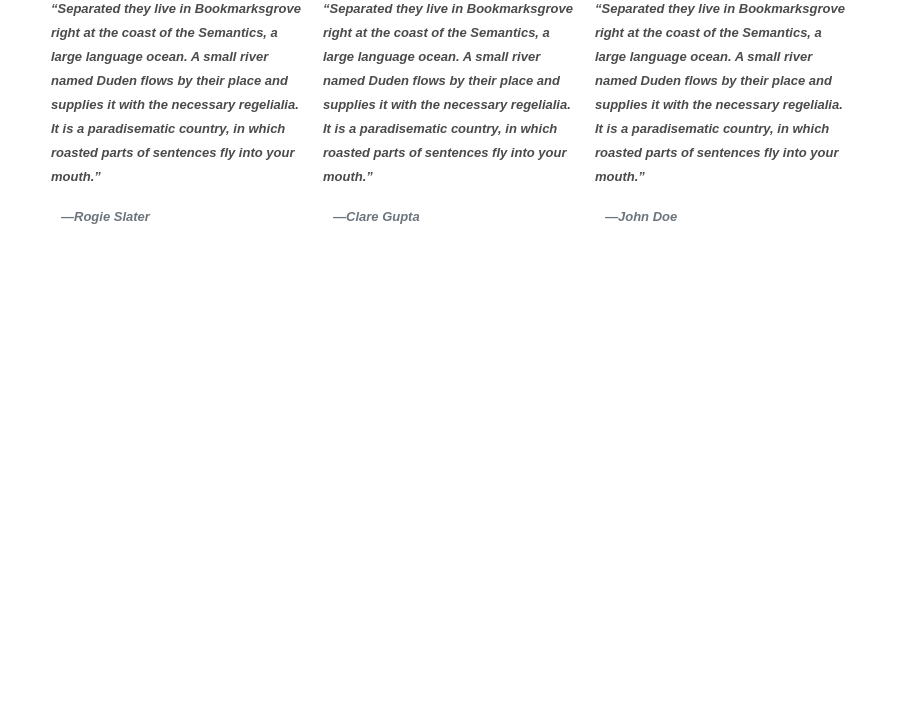
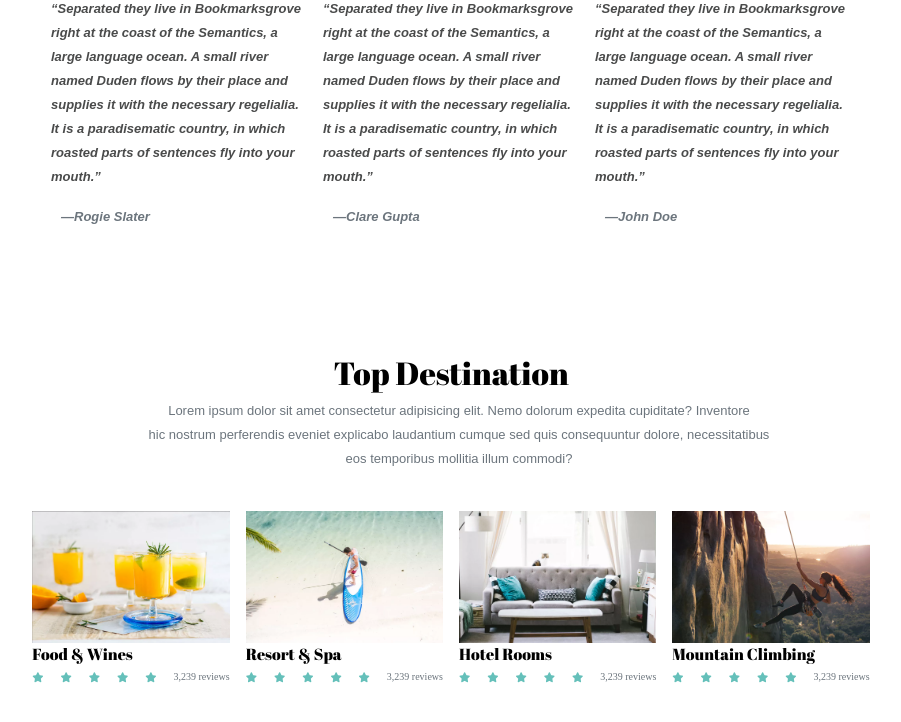
Before and after one commit to shahramardalan/final-ex, a plain HTML site: page index.html in a window 1280 px wide. Shown: the part 3719-4441 px from the top of the page, without its empty margins (189-1090 px from the left). Before the commit the page ends 4076 px from the top, so only its background shows below. Drawn offline with Linux system fonts and the light colour scheme; a web font is replaced by a local one.

Commit message:
added section-6

```diff
--- a/index.html
+++ b/index.html
@@ -236,6 +236,66 @@
           </div>
         </div>
       </section>
+      <section class="section-6">
+        <h1>Top Destination</h1>
+        <p>
+          Lorem ipsum dolor sit amet consectetur adipisicing elit. Nemo dolorum
+          expedita cupiditate? Inventore<br />
+          hic nostrum perferendis eveniet explicabo laudantium cumque sed quis
+          consequuntur dolore, necessitatibus<br />
+          eos temporibus mollitia illum commodi?
+        </p>
+        <div class="sec6-cards">
+          <div class="sec6-cards-item-1 col col-xl-2">
+            <img src="/imgs/3.png" alt="" />
+            <h2>Food & Wines</h2>
+            <div class="star-rating">
+              <li class="fa fa-star checked"></li>
+              <li class="fa fa-star checked"></li>
+              <li class="fa fa-star checked"></li>
+              <li class="fa fa-star checked"></li>
+              <li class="fa fa-star checked"></li>
+              <h4>3,239 reviews</h4>
+            </div>
+          </div>
+          <div class="sec6-cards-item-2 col col-xl-2">
+            <img src="/imgs/4.png" alt="" />
+            <h2>Resort & Spa</h2>
+            <div class="star-rating">
+              <li class="fa fa-star checked"></li>
+              <li class="fa fa-star checked"></li>
+              <li class="fa fa-star checked"></li>
+              <li class="fa fa-star checked"></li>
+              <li class="fa fa-star checked"></li>
+              <h4>3,239 reviews</h4>
+            </div>
+          </div>
+          <div class="sec6-cards-item-3 col col-xl-2">
+            <img src="/imgs/5.png" alt="" />
+            <h2>Hotel Rooms</h2>
+            <div class="star-rating">
+              <li class="fa fa-star checked"></li>
+              <li class="fa fa-star checked"></li>
+              <li class="fa fa-star checked"></li>
+              <li class="fa fa-star checked"></li>
+              <li class="fa fa-star checked"></li>
+              <h4>3,239 reviews</h4>
+            </div>
+          </div>
+          <div class="sec6-cards-item-4 col col-xl-2">
+            <img src="/imgs/6.png" alt="" />
+            <h2>Mountain Climbing</h2>
+            <div class="star-rating">
+              <li class="fa fa-star checked"></li>
+              <li class="fa fa-star checked"></li>
+              <li class="fa fa-star checked"></li>
+              <li class="fa fa-star checked"></li>
+              <li class="fa fa-star checked"></li>
+              <h4>3,239 reviews</h4>
+            </div>
+          </div>
+        </div>
+      </section>
     </section>
   </body>
 </html>
--- a/styles/style.css
+++ b/styles/style.css
@@ -6,7 +6,7 @@
 }
 
 .main {
-  top:  0;
+  top: 0;
   left: 0;
   bottom: 0;
   right: 0;
@@ -303,7 +303,7 @@ i {
 
 .sec-4-2-card-1,
 .sec-4-2-card-2,
-.sec-4-2-card-3{
+.sec-4-2-card-3 {
   width: 20%;
   height: 400px;
   background-color: #ffff;
@@ -322,6 +322,7 @@ i {
   padding-left: 1rem;
   font-size: x-large;
 }
+
 .sec-4-2-card p {
   font-family: var(--textFont);
   color: #6c757d;
@@ -331,39 +332,40 @@ i {
   font-size: small;
 }
 
-.section-5{
+.section-5,
+.section-6 {
   width: 100vw;
   text-align: center;
   margin-top: 50px;
   margin-bottom: 10%;
 }
 
-.customers{
+.customers {
   display: flex;
   flex-direction: row;
   justify-content: center;
   text-align: left;
 }
 
-.section-5 h1{
-font-family: var(--titleFont);
-font-size: 3em;
-padding-bottom: 50px;
+.section-5 h1 {
+  font-family: var(--titleFont);
+  font-size: 3em;
+  padding-bottom: 50px;
 }
 .costumer-1,
 .costumer-2,
-.costumer-3{
+.costumer-3 {
   width: 20%;
   text-align: left;
 }
 
-.customers img{
+.customers img {
   text-align: center;
   width: 50px;
   height: 50px;
   border-radius: 50%;
 }
-.customers p{
+.customers p {
   font-family: var(--textFont);
   color: #4a4b4b;
   padding-top: 1rem;
@@ -373,8 +375,51 @@ padding-bottom: 50px;
   font-weight: bold;
 }
 
-.customers .customer-name{
+.customers .customer-name {
   color: #6c757d;
   padding-left: 10px;
+}
 
+.sec6-cards {
+  display: flex;
+  flex-direction: row;
+  justify-content: center;
+  text-align: left;
 }
+
+.section-6 h1{
+  font-family: var(--titleFont);
+  font-size: 2em;
+  padding-bottom: 10px;
+}
+
+.section-6 p{
+  font-family: var(--textFont);
+  color: #6c757d;
+  padding-left: 1rem;
+  line-height: 1.5rem;
+  font-size: small;
+  padding-bottom: 40px;
+}
+.sec6-cards img {
+  width: 100%;
+}
+
+.sec6-cards h2 {
+  font-family: var(--titleFont);
+  padding-left: 1rem;
+  font-size: medium;
+  padding-left: 0;
+}
+
+.sec6-cards .star-rating{
+  display: flex;
+  justify-content: space-between;
+  padding-top: 10px;
+  color: var(--primary-color);
+  font-size: x-small;
+}
+
+.sec6-cards .star-rating h4{
+  color: #6c757d;
+}
```
